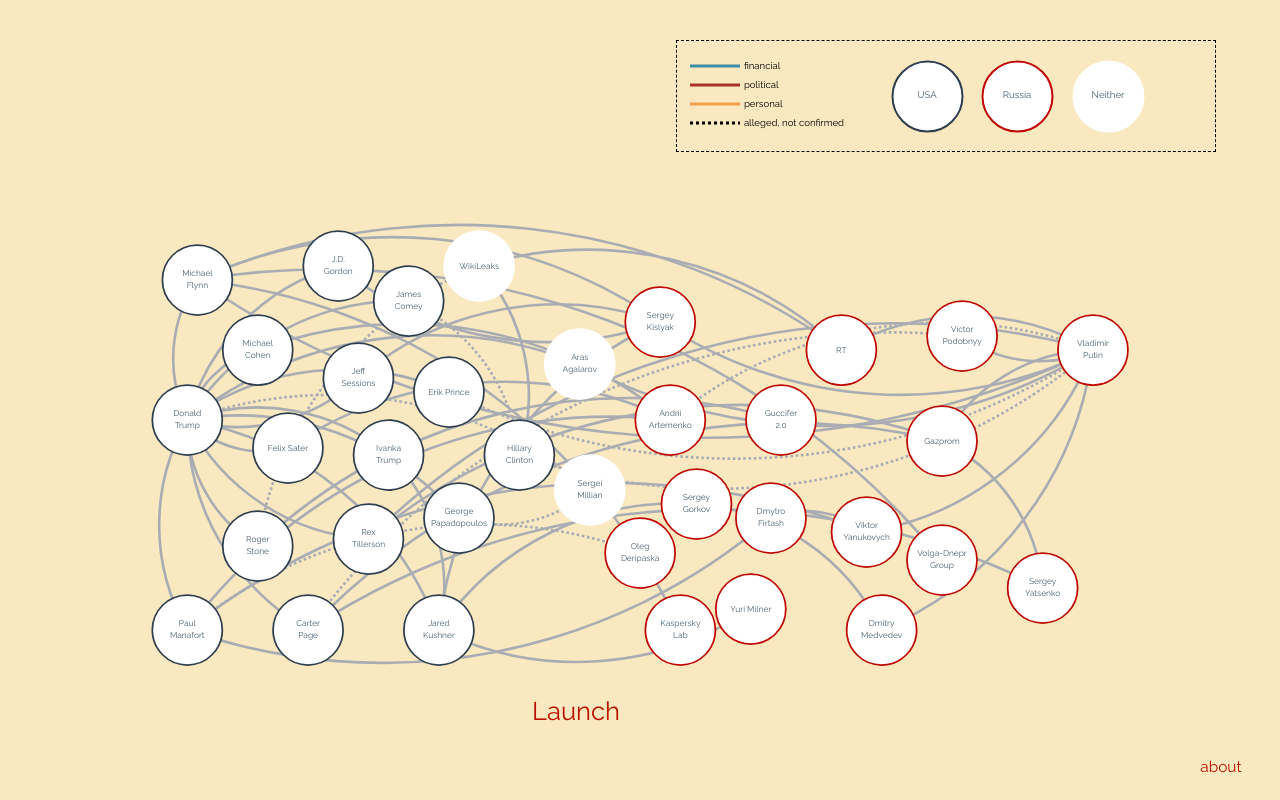
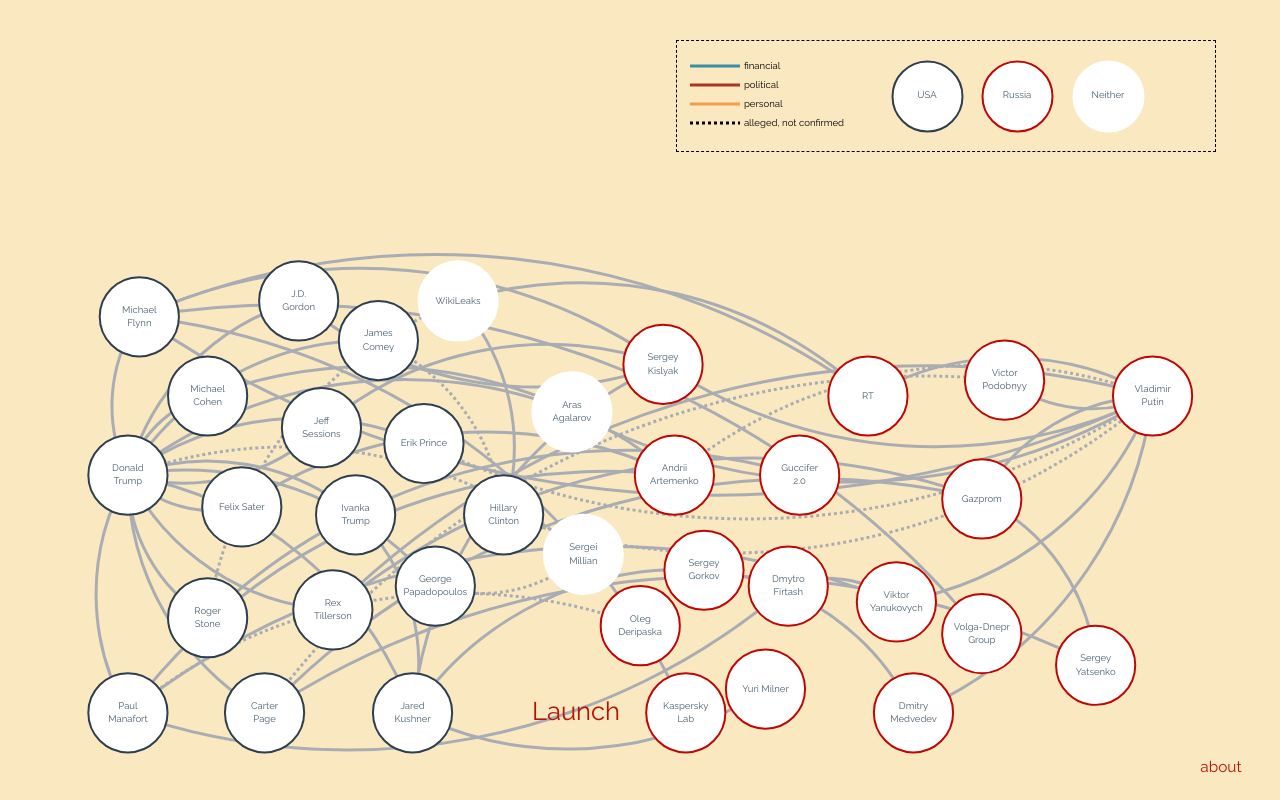
Before and after one commit to theahura/1train-YGFS, a plain HTML site: page index.html in a window 1280 px wide. Both pictures are taken after a click on the element "Launch". Drawn offline with Linux system fonts and the light colour scheme; grey boxes are pictures that could not be loaded.

Commit message:
height --> minheight

```diff
--- a/css/main.css
+++ b/css/main.css
@@ -33,7 +33,8 @@ body {
   position: relative;
   max-width: 100%;
   min-width: 1000px;
-  height: 700px;
+	max-height: 100%;
+  min-height: 700px;
   display: block;
   margin: 0 auto;
   z-index: 1;
```
